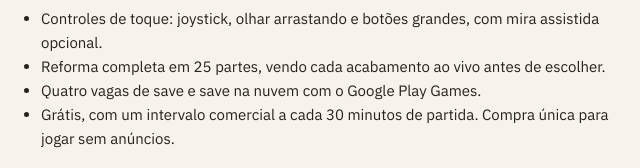
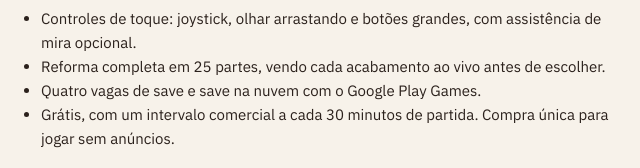
Before and after one commit to joaorenosto/garoa-coffee, a plain HTML site: page index.html in a window 1280 px wide. Shown: the part 1272-1440 px from the top of the page, 239-879 px from the left. Drawn offline with Linux system fonts and the light colour scheme.

Commit message:
Update index.html

```diff
--- a/index.html
+++ b/index.html
@@ -78,7 +78,7 @@
     <h2>Sobre o jogo</h2>
     <p>Você mesmo faz cada café: pega os grãos, mói, encaixa o porta-filtro, extrai o espresso e entrega no balcão. Cada venda cai no caixa, e o caixa pode ser roubado: leve o dinheiro para o cofre e invista em máquinas, funcionários, delivery e segurança. De vez em quando entra um bandido, e aí é com você e o seu revólver.</p>
     <ul>
-      <li>Controles de toque: joystick, olhar arrastando e botões grandes, com mira assistida opcional.</li>
+      <li>Controles de toque: joystick, olhar arrastando e botões grandes, com assistência de mira opcional.</li>
       <li>Reforma completa em 25 partes, vendo cada acabamento ao vivo antes de escolher.</li>
       <li>Quatro vagas de save e save na nuvem com o Google Play Games.</li>
       <li>Grátis, com um intervalo comercial a cada 30 minutos de partida. Compra única para jogar sem anúncios.</li>
```
